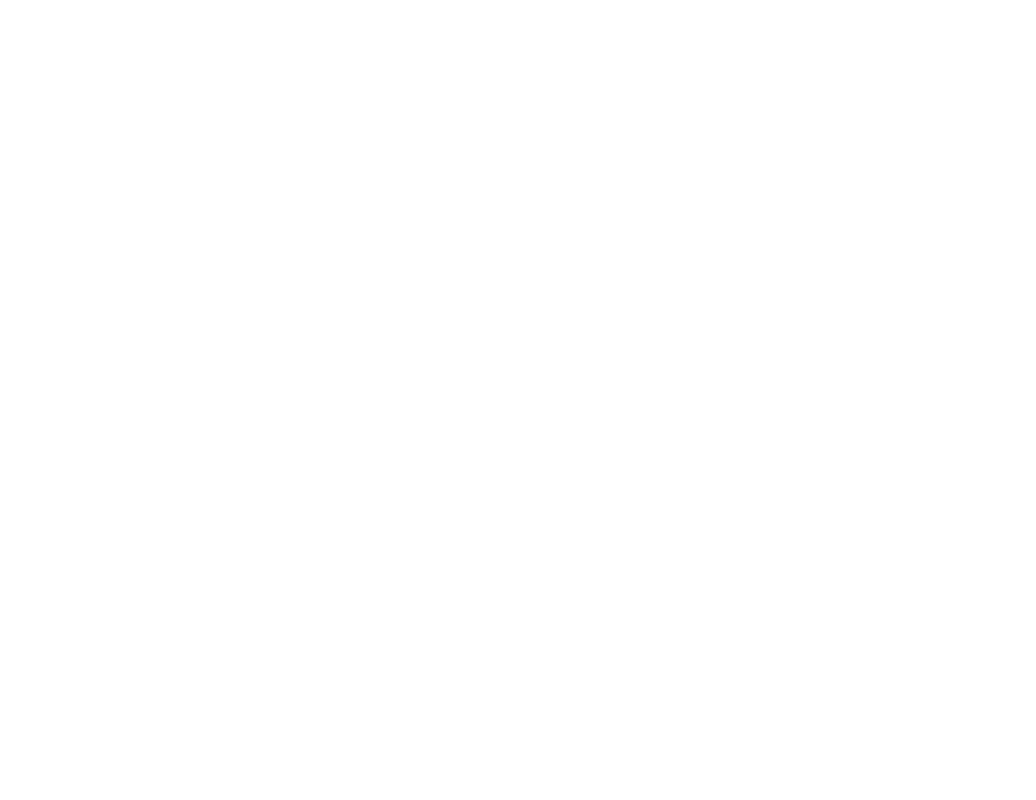
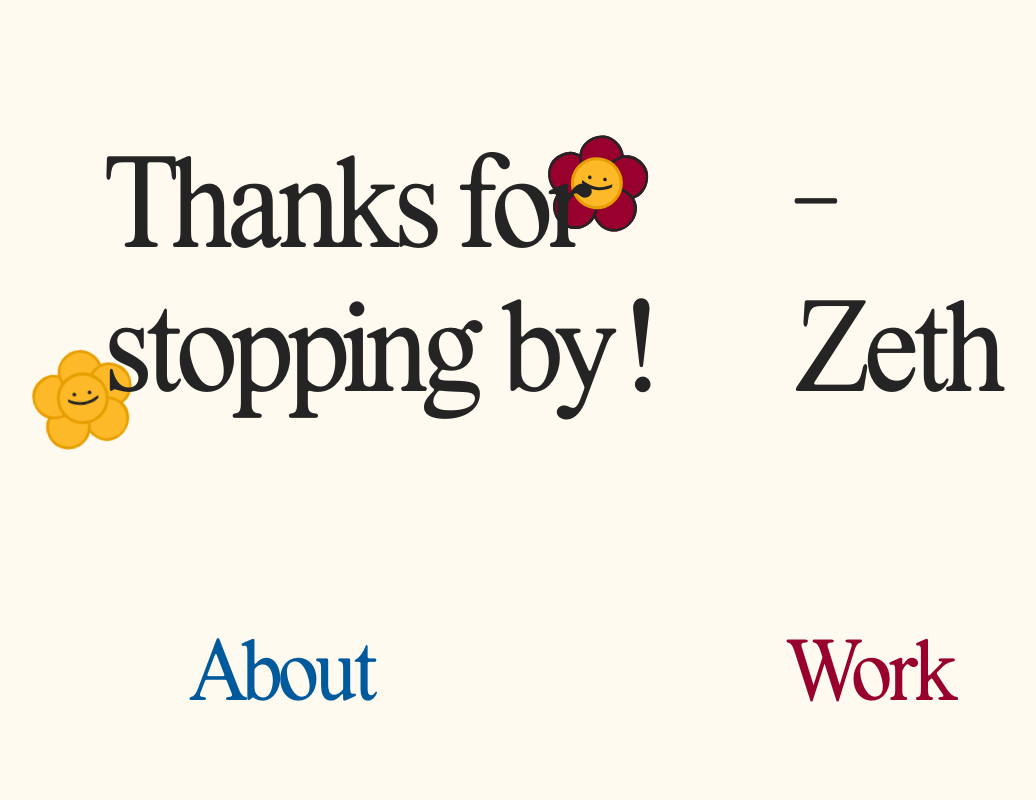
Before and after one commit to zethdeluna/zethdeluna, a React (Vite) app: page / in a window 1280 px wide. Shown: the part 2800-3600 px from the top of the page, without its empty margins (64-1100 px from the left). Before the commit the page ends 2783 px from the top, so only its background shows below. Built offline with nearby package versions, Linux system fonts and the light colour scheme.

Commit message:
svg handler, footer

```diff
--- a/src/App.css
+++ b/src/App.css
@@ -414,6 +414,12 @@
     width: max-content;
 }
 
+header .menu a > span,
+footer .menu a > span {
+	position: relative;
+	z-index: 1;
+}
+
 header .menu a,
 header .menu a:hover,
 footer .menu a,
@@ -435,7 +441,6 @@
     left: -32px;
     top: -24px;
     transform: rotate(-8deg) scale(0);
-    z-index: -1;
 }
 
 header .menu a .plumeria:last-of-type,
@@ -443,6 +448,7 @@
     bottom: -8px;
     right: -56px;
     transform: rotate(8deg) scale(0);
+	z-index: 1;
 }
 
 header .menu a:hover .plumeria:first-of-type,
@@ -460,6 +466,98 @@
 /* FOOTER STYLES */
 
 /********************************************************************************************************************************************************************************************************/
+
+footer {
+    margin: 160px 0 0;
+}
+
+footer .outro {
+    align-items: flex-end;
+}
+
+footer .outro span {
+    position: relative;
+}
+
+footer .outro > h2 {
+	display: flex;
+	flex-wrap: wrap;
+	gap: 0 24px;
+    grid-column: 2 / span 6;
+	position: relative;
+}
+
+footer .outro > span {
+	display: inline;
+    grid-column: 9 / span 3;
+	position: relative;
+}
+
+footer .outro .plumeria-container {
+    display: inline-block;
+}
+
+footer .outro .plumeria-container > span {
+	z-index: 1;
+}
+
+footer .outro h2 [data-luna-scroll] {
+	height: 100%;
+	left: 0;
+	position: absolute;
+	top: 0;
+	width: 100%;
+}
+
+footer .outro > h2 .plumeria {
+    height: auto;
+    position: absolute;
+    transform-origin: center;
+    width: 100px;
+    z-index: -1;
+}
+
+footer .outro > h2 .plumeria.laker {
+    bottom: -16px;
+    left: -72px;
+    transform: rotate(-8deg) scale(0);
+}
+
+footer .outro > h2 .animate .plumeria.laker {
+    transform: rotate(-8deg) scale(1);
+}
+
+footer .outro > h2 .plumeria.heat {
+    right: -60px;
+    top: -8px;
+    transform: rotate(8deg) scale(0);
+    transition-delay: 0.8s;
+}
+
+footer .outro > h2 .animate .plumeria.heat {
+    transform: rotate(8deg) scale(1);
+}
+
+/*** Menu ***/
+
+footer .menu {
+	padding: 200px 0;
+}
+
+footer .menu li {
+	position: relative;
+	text-align: center;
+}
+
+/*** Sub-Footer ***/
+
+footer .copyright {
+    border-top: 2px solid var(--black-mamba);
+    margin: 0;
+    opacity: 0.4;
+    padding: 24px 0;
+    text-align: center;
+}
 
 /********************************************************************************************************************************************************************************************************/
 
--- /dev/null
+++ b/src/components/Footer.tsx
@@ -0,0 +1,64 @@
+import { Link } from "react-router-dom";
+import { LunaScroll } from "./LunaScroll";
+import SVG from "./SVG";
+
+const Footer = () => {
+	return (
+		<footer>
+			<div className="container grid outro">
+
+				<h2 className="mega">
+					Thanks
+					<span className="plumeria-container">
+						<span>for</span>
+						<LunaScroll animation="bounce-in">
+							<SVG name="plumeria-smiley-heat" />
+						</LunaScroll>
+					</span>
+					<span className="plumeria-container">
+						<span>stopping</span>
+						<LunaScroll animation="bounce-in">
+							<SVG name="plumeria-smiley-laker" />
+						</LunaScroll>
+					</span>
+					by !
+				</h2>
+				<span className="mega">- Zeth</span>
+
+			</div>
+
+			<ul className="container grid menu">
+				<li>
+					<Link to="/about" className="heading-1">
+						<SVG name="plumeria-smiley-mpls" />
+						<span>About</span>
+						<SVG name="plumeria-smiley-heat" />
+					</Link>
+				</li>
+				<li>
+					<Link to="/work" className="heading-1">
+						<SVG name="plumeria-smiley-laker" />
+						<span>Work</span>
+						<SVG name="plumeria-smiley-dodger" />
+					</Link>
+				</li>
+				<li>
+					<Link to="/contact" className="heading-1">
+						<SVG name="plumeria-smiley-heat" />
+						<span>Contact</span>
+						<SVG name="plumeria-smiley-dodger" />
+					</Link>
+				</li>
+				<li>
+					<Link to="/" className="heading-1">
+						<SVG name="plumeria-smiley-heat" />
+						<span>Home</span>
+						<SVG name="plumeria-smiley-laker" />
+					</Link>
+				</li>
+			</ul>
+		</footer>
+	);
+};
+
+export default Footer;
--- a/src/components/nav.tsx
+++ b/src/components/Header.tsx
@@ -1,11 +1,8 @@
 import { Link } from 'react-router-dom';
 import { useState } from 'react';
-import PlumeriaSmileyDodger from '../assets/svgs/plumeria-smiley-dodger.svg?react';
-import PlumeriaSmileyHeat from '../assets/svgs/plumeria-smiley-heat.svg?react';
-import PlumeriaSmileyLaker from '../assets/svgs/plumeria-smiley-laker.svg?react';
-import PlumeriaSmileyMPLS from '../assets/svgs/plumeria-smiley-mpls.svg?react';
+import SVG from './SVG';
 
-const Nav = () => {
+const Header = () => {
 	const [navActive, setNavActive] = useState<boolean>(false);
 
 	const handleMenu = () => {
@@ -26,30 +23,30 @@
 					<ul className="container grid menu">
 						<li>
 							<Link to="/about" className="heading-1">
-								<PlumeriaSmileyMPLS />
+								<SVG name="plumeria-smiley-mpls" />
 								<span>About</span>
-								<PlumeriaSmileyHeat />
+								<SVG name="plumeria-smiley-heat" />
 							</Link>
 						</li>
 						<li>
 							<Link to="/work" className="heading-1">
-								<PlumeriaSmileyLaker />
+								<SVG name="plumeria-smiley-laker" />
 								<span>Work</span>
-								<PlumeriaSmileyDodger />
+								<SVG name="plumeria-smiley-dodger" />
 							</Link>
 						</li>
 						<li>
 							<Link to="/contact" className="heading-1">
-								<PlumeriaSmileyHeat />
+								<SVG name="plumeria-smiley-heat" />
 								<span>Contact</span>
-								<PlumeriaSmileyDodger />
+								<SVG name="plumeria-smiley-dodger" />
 							</Link>
 						</li>
 						<li>
 							<Link to="/" className="heading-1">
-								<PlumeriaSmileyHeat />
+								<SVG name="plumeria-smiley-heat" />
 								<span>Home</span>
-								<PlumeriaSmileyLaker />
+								<SVG name="plumeria-smiley-laker" />
 							</Link>
 						</li>
 					</ul>
@@ -59,4 +56,4 @@
 	);
 };
 
-export default Nav;
+export default Header;
--- /dev/null
+++ b/src/components/SVG.tsx
@@ -0,0 +1,55 @@
+import PlumeriaSmileyDodger from '../assets/svgs/plumeria-smiley-dodger.svg?react';
+import PlumeriaSmileyHeat from '../assets/svgs/plumeria-smiley-heat.svg?react';
+import PlumeriaSmileyLaker from '../assets/svgs/plumeria-smiley-laker.svg?react';
+import PlumeriaSmileyMPLS from '../assets/svgs/plumeria-smiley-mpls.svg?react';
+import Zeth from '../assets/svgs/zeth.svg?react';
+import DeLuna from '../assets/svgs/de-luna.svg?react';
+import Moon from '../assets/svgs/moon-and-stars.svg?react';
+import Sun from '../assets/svgs/sun-smiley.svg?react';
+import Star from '../assets/svgs/star-smiley.svg?react';
+import  ArrowLargeDown from '../assets/svgs/arrow-large-down.svg?react';
+import ArrowRight from '../assets/svgs/arrow-right.svg?react';
+import Exclamation from '../assets/svgs/exclamation.svg?react';
+
+interface SVGProps {
+	name?: string
+};
+
+const SVG: React.FC<SVGProps> = ({ name }) => {
+
+	const renderSVG = () => {
+		switch ( name ) {
+			case 'plumeria-smiley-dodger':
+				return <PlumeriaSmileyDodger />;
+			case 'plumeria-smiley-heat':
+				return <PlumeriaSmileyHeat />;
+			case 'plumeria-smiley-laker':
+				return <PlumeriaSmileyLaker />;
+			case 'plumeria-smiley-mpls':
+				return <PlumeriaSmileyMPLS />;
+			case 'zeth':
+				return <Zeth />;
+			case 'deluna':
+				return <DeLuna />;
+			case 'moon':
+				return <Moon />
+			case 'sun':
+				return <Sun />;
+			case 'star':
+				return <Star />;
+			case 'arrow-large-down':
+				return <ArrowLargeDown />
+			case 'arrow-right':
+				return <ArrowRight />
+			case 'exclamation':
+				return <Exclamation />
+			default:
+				return;
+		}
+	};
+
+	return renderSVG();
+
+};
+
+export default SVG;
--- a/src/components/pages/home/Intro.tsx
+++ b/src/components/pages/home/Intro.tsx
@@ -1,8 +1,6 @@
 import { Link } from 'react-router-dom';
 import { LunaScroll } from '../../LunaScroll';
-import PlumeriaSmileyMPLS from '../../../assets/svgs/plumeria-smiley-mpls.svg?react';
-import Exclamation from '../../../assets/svgs/exclamation.svg?react';
-import ArrowRight from '../../../assets/svgs/arrow-right.svg?react';
+import SVG from '../../SVG';
 
 const Intro = () => {
 	return (
@@ -13,11 +11,11 @@
 
 					<h2 className="mega">
 						<LunaScroll animation="bounce-in">
-							<PlumeriaSmileyMPLS />
+							<SVG name="plumeria-smiley-mpls" />
 						</LunaScroll>
 						<span>Hello</span>
 						<LunaScroll animation="bounce-in">
-							<Exclamation />
+							<SVG name="exclamation" />
 						</LunaScroll>
 					</h2>
 
@@ -26,7 +24,7 @@
 				</article>
 
 				<Link to="/about" className="btn arrow-btn heading-2">
-					More about me <ArrowRight />
+					More about me <SVG name="arrow-right" />
 				</Link>
 
 			</div>
--- a/src/components/pages/home/Work.tsx
+++ b/src/components/pages/home/Work.tsx
@@ -1,8 +1,7 @@
 // import { Link } from 'react-router-dom';
 import { LunaScroll } from '../../LunaScroll';
 import WorkList from './WorkList';
-import PlumeriaSmileyLaker from '../../../assets/svgs/plumeria-smiley-laker.svg?react';
-import PlumeriaSmileyDodger from '../../../assets/svgs/plumeria-smiley-dodger.svg?react';
+import SVG from '../../SVG';
 
 const Work = () => {
 	return (
@@ -11,11 +10,11 @@
 
 				<h2 className="mega">
 					<LunaScroll animation="bounce-in">
-						<PlumeriaSmileyLaker />
+						<SVG name="plumeria-smiley-laker" />
 					</LunaScroll>
 					<span>Work</span>
 					<LunaScroll animation="bounce-in">
-						<PlumeriaSmileyDodger />
+						<SVG name="plumeria-smiley-dodger" />
 					</LunaScroll>
 				</h2>
 
--- a/src/components/pages/home/WorkCard.tsx
+++ b/src/components/pages/home/WorkCard.tsx
@@ -1,7 +1,5 @@
 import { LunaScroll } from '../../LunaScroll';
-import Sun from '../../../assets/svgs/sun-smiley.svg?react';
-import Star from '../../../assets/svgs/star-smiley.svg?react';
-import ArrowRight from '../../../assets/svgs/arrow-right.svg?react';
+import SVG from '../../SVG';
 
 interface WorkCardProps {
 	svg?: string;
@@ -15,8 +13,8 @@
 	return (
 		<li>
 			<LunaScroll animation="bounce-in">
-				{svg === 'sun' && <Sun />}
-				{svg === 'star' && <Star />}
+				{svg === 'sun' && <SVG name="sun" />}
+				{svg === 'star' && <SVG name="star" />}
 			</LunaScroll>
 			<a className="card" href={link ? link : '#'}>
 				<div className="image-container"></div>
@@ -26,7 +24,7 @@
 				</div>
 				<div className="hover-text heading-5">
 					Take a look
-					<ArrowRight />
+					<SVG name="arrow-right" />
 				</div>
 			</a>
 		</li>
--- a/src/components/pages/home/hero.tsx
+++ b/src/components/pages/home/hero.tsx
@@ -1,8 +1,5 @@
 import { useEffect, useRef } from 'react';
-import Zeth from "../../../assets/svgs/zeth.svg?react";
-import DeLuna from "../../../assets/svgs/de-luna.svg?react";
-import Moon from '../../../assets/svgs/moon-and-stars.svg?react';
-import  ArrowLargeDown from '../../../assets/svgs/arrow-large-down.svg?react';
+import SVG from '../../SVG';
 
 const HomeHero = () => {
 	const containerRef = useRef<HTMLElement | null>(null);
@@ -45,10 +42,10 @@
 				<article>
 					<h1 className="accessibility">Home</h1>
 
-					<Zeth />
-					<DeLuna />
-					<Moon />
-					<ArrowLargeDown />
+					<SVG name="zeth" />
+					<SVG name="deluna" />
+					<SVG name="moon" />
+					<SVG name="arrow-large-down" />
 				</article>
 
 			</div>
--- a/src/layouts/MainLayout.tsx
+++ b/src/layouts/MainLayout.tsx
@@ -1,13 +1,15 @@
 import { Outlet } from 'react-router-dom';
-import Nav from '../components/Nav';
+import Header from '../components/Header';
+import Footer from '../components/Footer';
 
 const MainLayout = () => {
 	return (
 		<section className="main">
-			<Nav />
+			<Header />
 			<main>
 				<Outlet />
 			</main>
+			<Footer />
 		</section>
 	);
 };
```
Also changed, not shown: 1 other file (tests, documents, lock files or other folders).
